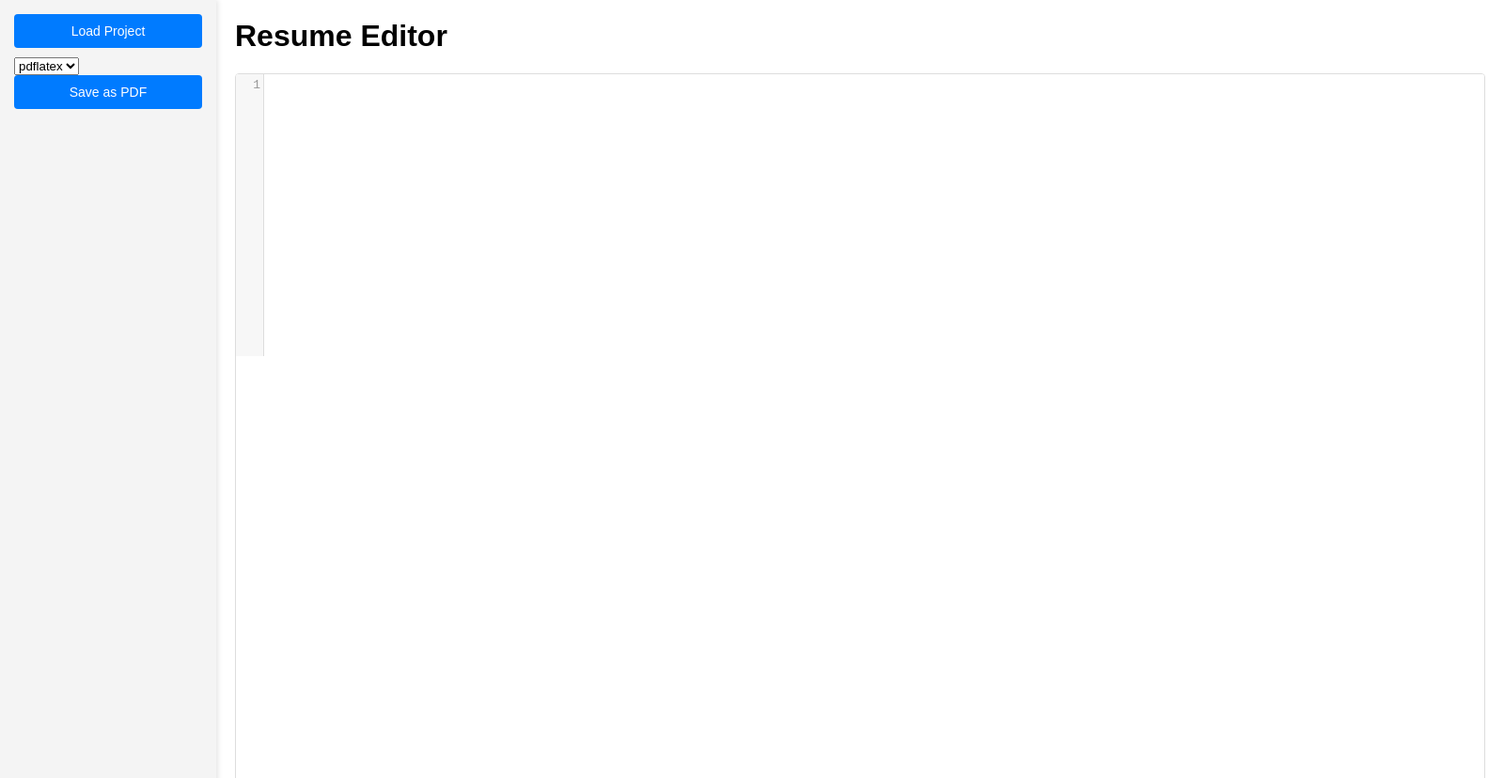
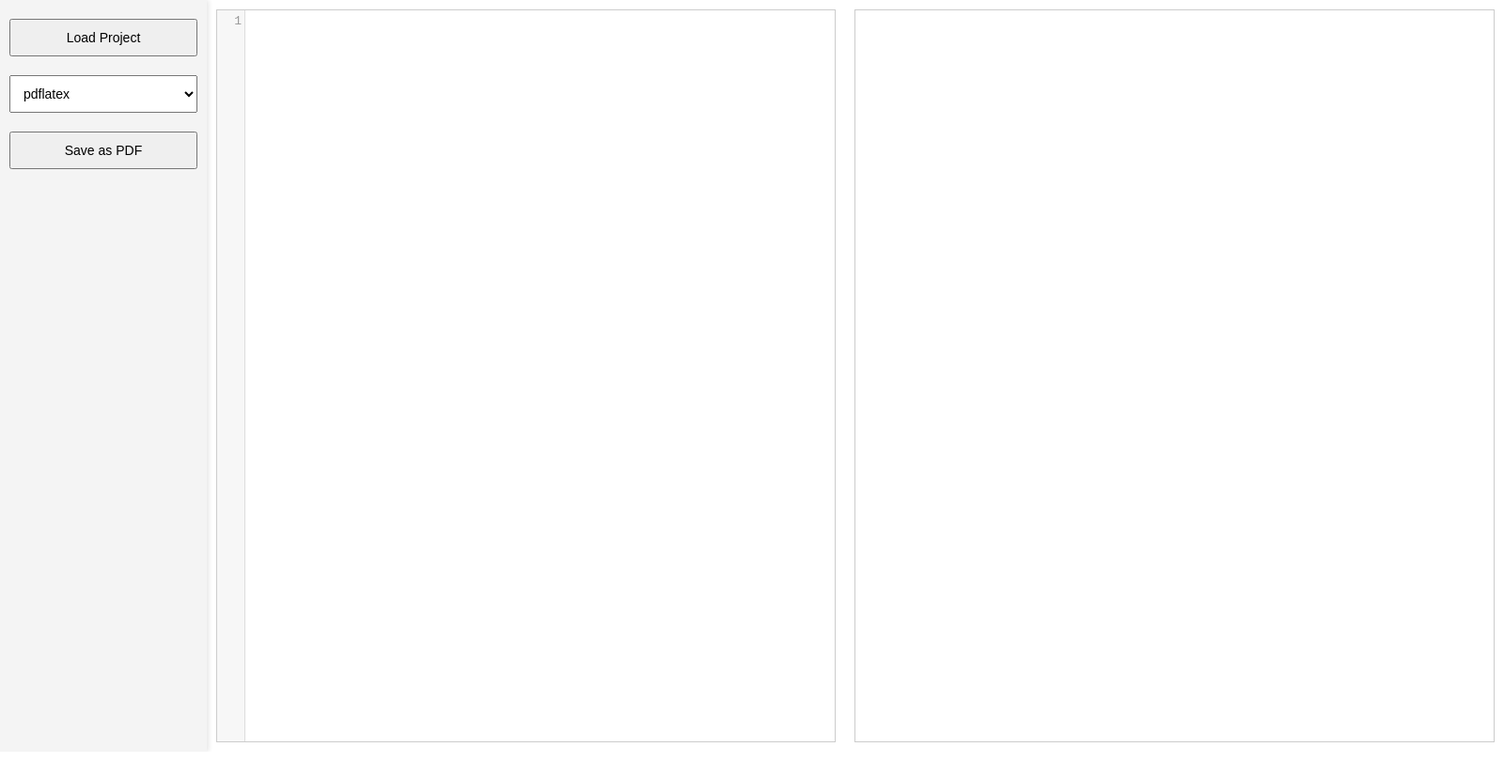
Before and after one commit to prashanth-up/Resume-Swap, an Electron app: page index.html in a window 1600 px wide. Shown: the top 828 px of the page at 94% size. After the commit the page ends 800 px from the top, so only its background shows below. Drawn offline with nearby package versions, Linux system fonts and the light colour scheme.

Commit message:
FFS a stable relase, added UI(SCROLLABLEEE) and preview pdf realtime window

```diff
--- a/index.html
+++ b/index.html
@@ -7,6 +7,7 @@
   <link rel="stylesheet" href="https://cdnjs.cloudflare.com/ajax/libs/codemirror/5.65.5/codemirror.min.css">
 </head>
 <body>
+  <div id="container">
     <div id="sidebar">
       <button id="loadProject">Load Project</button>
       <select id="engineSelect">
@@ -16,8 +17,11 @@
       <button id="save">Save as PDF</button>
     </div>
     <div id="main">
-    <h1>Resume Editor</h1>
+      <div id="editor-container">
         <div id="editor"></div>
+      </div>
+      <iframe id="preview" src="" frameborder="0"></iframe>
+    </div>
   </div>
   <script src="https://cdnjs.cloudflare.com/ajax/libs/codemirror/5.65.5/codemirror.min.js"></script>
   <script src="https://cdnjs.cloudflare.com/ajax/libs/codemirror/5.65.5/mode/stex/stex.min.js"></script>
--- a/renderer.js
+++ b/renderer.js
@@ -2,6 +2,7 @@ const editor = CodeMirror(document.getElementById('editor'), {
     mode: 'stex',
     lineNumbers: true,
     theme: 'default',
+    lineWrapping: true
   });
 
   // Load LaTeX file
@@ -11,6 +12,7 @@ const editor = CodeMirror(document.getElementById('editor'), {
       if (filePath) {
         const data = await window.electron.readFile(filePath);
         editor.setValue(data);
+        updatePreview(data);
       }
     } catch (err) {
       console.error('An error occurred:', err);
@@ -29,6 +31,18 @@ const editor = CodeMirror(document.getElementById('editor'), {
     }
   }
 
+  // Update the PDF preview
+  async function updatePreview(latexContent) {
+    try {
+      const pdfPath = await window.electron.saveAsPDF(latexContent, 'pdflatex', true);
+      if (pdfPath) {
+        document.getElementById('preview').src = pdfPath;
+      }
+    } catch (err) {
+      console.error('Error updating preview:', err);
+    }
+  }
+
   document.getElementById('loadProject').addEventListener('click', loadProject);
   document.getElementById('save').addEventListener('click', () => {
     const latexContent = editor.getValue();
@@ -36,3 +50,17 @@ const editor = CodeMirror(document.getElementById('editor'), {
     console.log('Saving as PDF with engine:', engine);
     saveAsPDF(latexContent, engine);
   });
+
+  // Update preview on content change
+  editor.on('change', () => {
+    const latexContent = editor.getValue();
+    updatePreview(latexContent);
+  });
+
+  // Adjust the height of CodeMirror when the window resizes
+  window.addEventListener('resize', () => {
+    editor.setSize(null, '100%');
+  });
+
+  // Set initial height
+  editor.setSize(null, '100%');
--- a/style.css
+++ b/style.css
@@ -1,48 +1,54 @@
-body {
+body, html {
+    height: 100%;
+    margin: 0;
+    padding: 0;
+    font-family: Arial, sans-serif;
+  }
+
+  #container {
     display: flex;
-    font-family: Arial, sans-serif;
-    margin: 0;
-    height: 1000vh;
+    height: 100%;
   }
 
   #sidebar {
     width: 200px;
     background-color: #f4f4f4;
-    padding: 15px;
-    box-shadow: 2px 0 5px rgba(0, 0, 0, 0.1);
+    padding: 10px;
+    box-shadow: 2px 0 5px rgba(0,0,0,0.1);
+    display: flex;
+    flex-direction: column;
+    align-items: center;
   }
 
-  #sidebar button {
-    display: block;
+  #sidebar button, #sidebar select {
+    margin: 10px 0;
+    padding: 10px;
     width: 100%;
-    padding: 10px;
-    margin-bottom: 10px;
-    border: none;
-    background-color: #007bff;
-    color: white;
-    cursor: pointer;
-    border-radius: 4px;
     font-size: 14px;
   }
 
-  #sidebar button:hover {
-    background-color: #0056b3;
+  #main {
+    flex: 1;
+    display: flex;
+    height: 100%;
   }
 
-  #main {
-    flex-grow: 1;
-    padding: 20px;
+  #editor-container {
+    flex: 1;
     display: flex;
     flex-direction: column;
+    height: 100%;
   }
 
   #editor {
-    flex-grow: 1;
-    border: 1px solid #ddd;
-    border-radius: 4px;
-    overflow: hidden;
+    flex: 1;
+    border: 1px solid #ccc;
+    margin: 10px;
+    overflow-y: auto; /* Allow vertical scrolling */
   }
 
-  h1 {
-    margin-top: 0;
+  #preview {
+    flex: 1;
+    margin: 10px;
+    border: 1px solid #ccc;
   }
```
Also changed, not shown: main.js (+23 -2 lines), preload.js (+6 -11 lines). Lines whose indentation alone changed are shown as unchanged.
